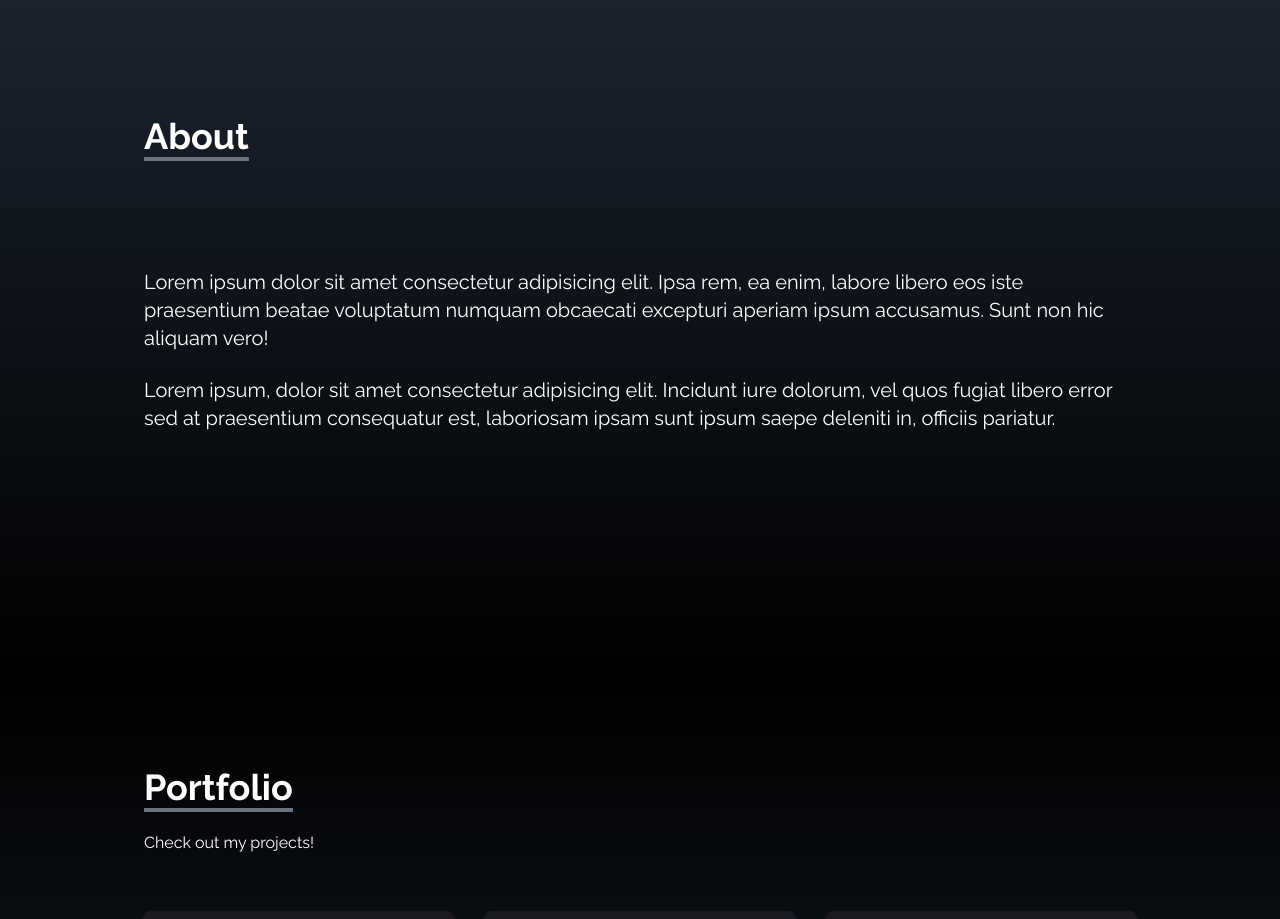
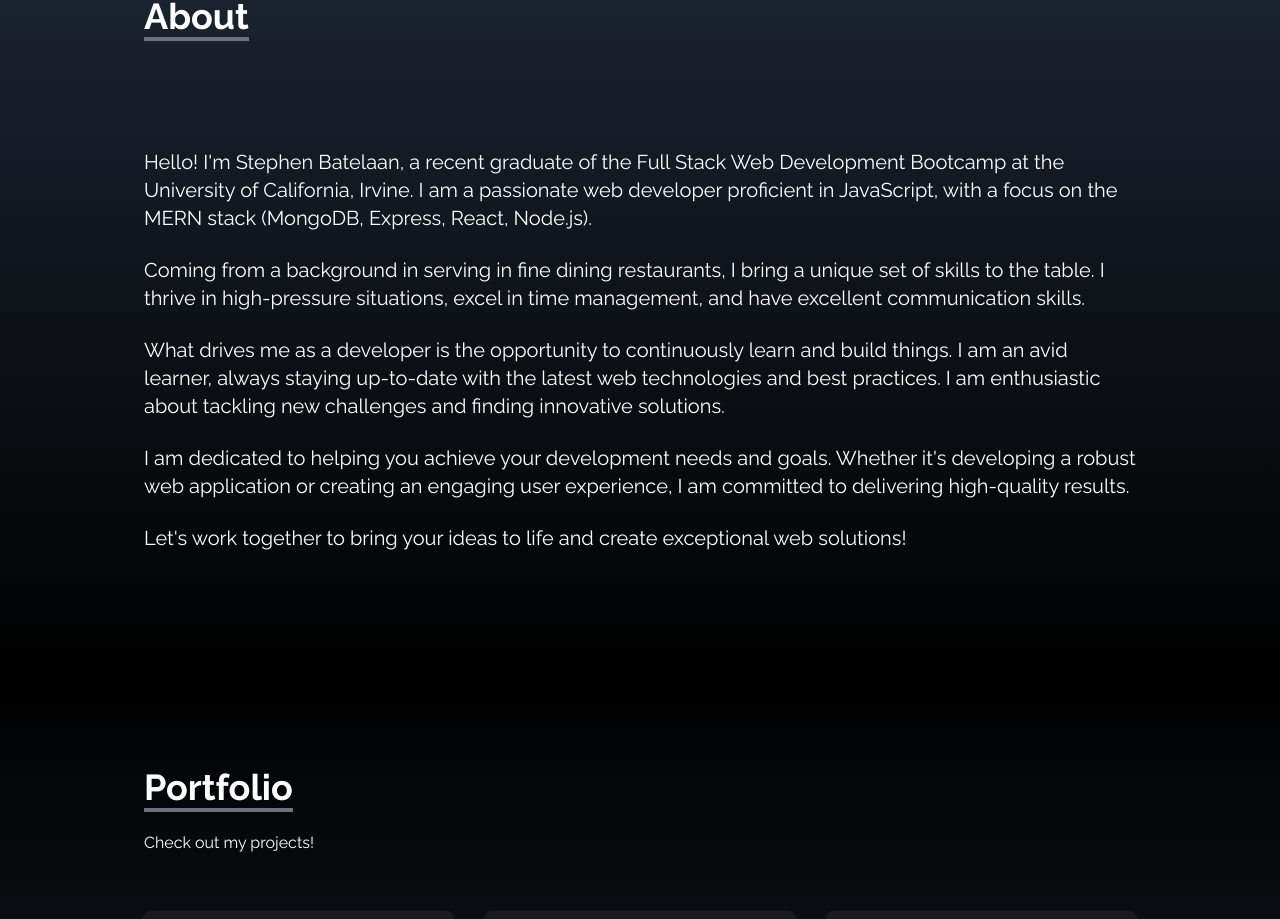
Before and after one commit to sbatelaan/React-Portfolio, a React (Create React App) app: page / in a window 1280 px wide. Shown: the part 926-1845 px from the top of the page. Built offline with nearby package versions, Linux system fonts and the light colour scheme.

Commit message:
updated about me

```diff
--- a/src/components/About.jsx
+++ b/src/components/About.jsx
@@ -8,11 +8,23 @@ const About = () => {
                 <p className="text-4xl font-bold inline border-b-4 border-gray-500">About</p>
             </div>
             <p className="text-xl mt-20">
-                Lorem ipsum dolor sit amet consectetur adipisicing elit. Ipsa rem, ea enim, labore libero eos iste praesentium beatae voluptatum numquam obcaecati excepturi aperiam ipsum accusamus. Sunt non hic aliquam vero!
+            Hello! I'm Stephen Batelaan, a recent graduate of the Full Stack Web Development Bootcamp at the University of California, Irvine. I am a passionate web developer proficient in JavaScript, with a focus on the MERN stack (MongoDB, Express, React, Node.js).
             </p>
             <br />
             <p className="text-xl">
-                Lorem ipsum, dolor sit amet consectetur adipisicing elit. Incidunt iure dolorum, vel quos fugiat libero error sed at praesentium consequatur est, laboriosam ipsam sunt ipsum saepe deleniti in, officiis pariatur.
+            Coming from a background in serving in fine dining restaurants, I bring a unique set of skills to the table. I thrive in high-pressure situations, excel in time management, and have excellent communication skills.
+            </p>
+            <br />
+            <p className="text-xl">
+            What drives me as a developer is the opportunity to continuously learn and build things. I am an avid learner, always staying up-to-date with the latest web technologies and best practices. I am enthusiastic about tackling new challenges and finding innovative solutions.
+            </p>
+            <br />
+            <p className="text-xl">
+            I am dedicated to helping you achieve your development needs and goals. Whether it's developing a robust web application or creating an engaging user experience, I am committed to delivering high-quality results.
+            </p>
+            <br />
+            <p className="text-xl">
+            Let's work together to bring your ideas to life and create exceptional web solutions!
             </p>
         </div>
     </div>
```
